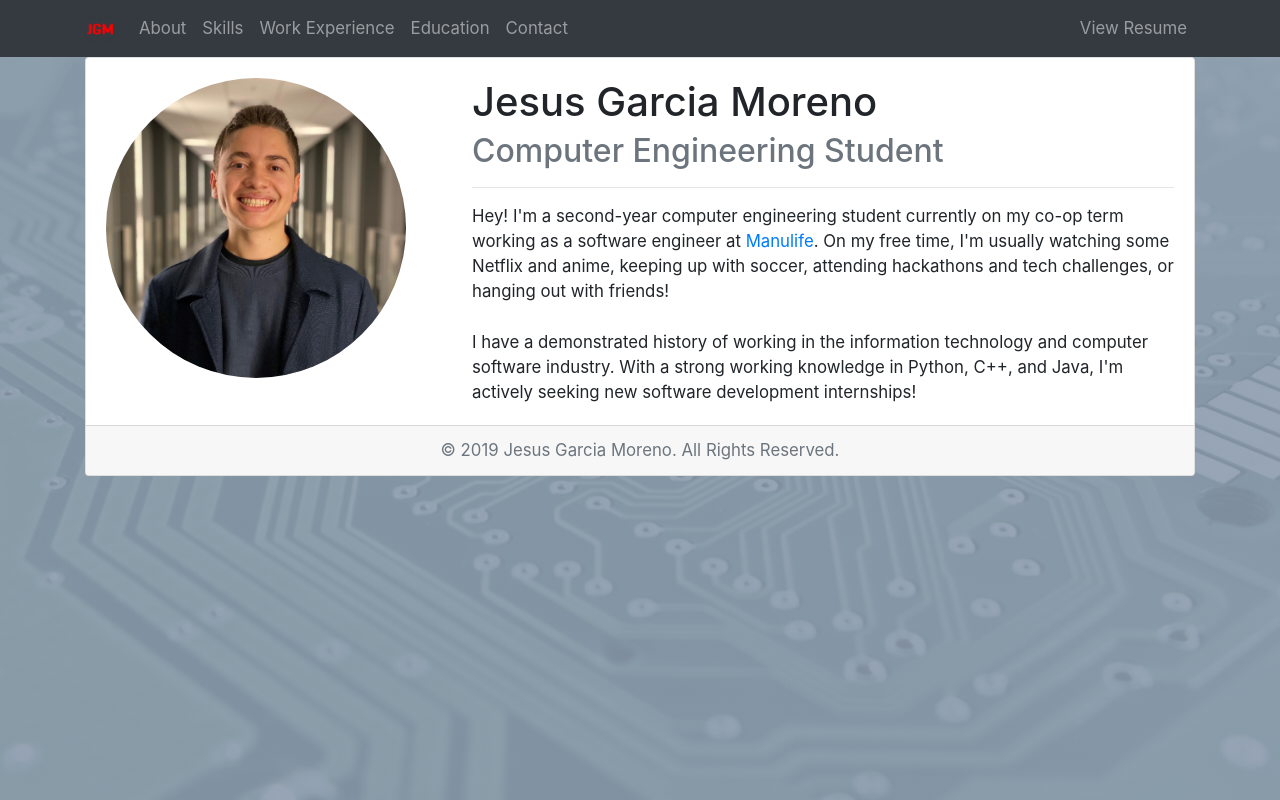
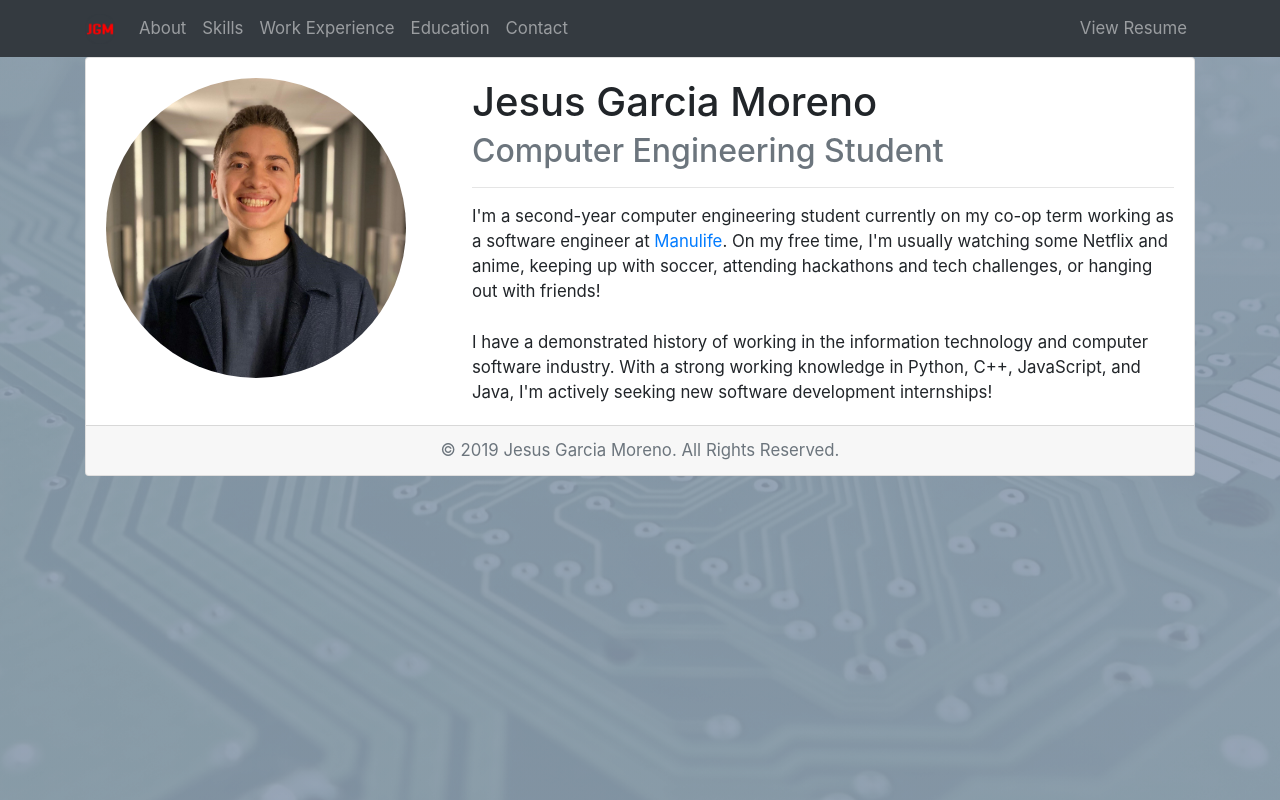
Before and after one commit to gmjesus/Personal_website, a React (Create React App) app: page / in a window 1280 px wide. Built offline with nearby package versions, Linux system fonts and the light colour scheme.

Commit message:
Changed some info

```diff
--- a/src/Components/About.js
+++ b/src/Components/About.js
@@ -17,9 +17,9 @@ function About() {
             <Card.Subtitle as="h2" className="text-muted">Computer Engineering Student</Card.Subtitle>
             <hr />
             <Card.Text>
-            <span>Hey! I'm a second-year computer engineering student currently on my co-op term working as a software engineer at <a rel="noopener noreferrer" href="https://manulife.ca/" target="_blank">Manulife</a>. On my free time, I'm usually watching some Netflix and anime, keeping up with soccer, attending hackathons and tech challenges, or hanging out with friends!</span>
+            <span>I'm a second-year computer engineering student currently on my co-op term working as a software engineer at <a rel="noopener noreferrer" href="https://manulife.ca/" target="_blank">Manulife</a>. On my free time, I'm usually watching some Netflix and anime, keeping up with soccer, attending hackathons and tech challenges, or hanging out with friends!</span>
             <br /><br />
-            <span>I have a demonstrated history of working in the information technology and computer software industry. With a strong working knowledge in Python, C++, and Java, I'm actively seeking new software development internships!</span>
+            <span>I have a demonstrated history of working in the information technology and computer software industry. With a strong working knowledge in Python, C++, JavaScript, and Java, I'm actively seeking new software development internships!</span>
             </Card.Text>
           </Col>
         </Row>
```
